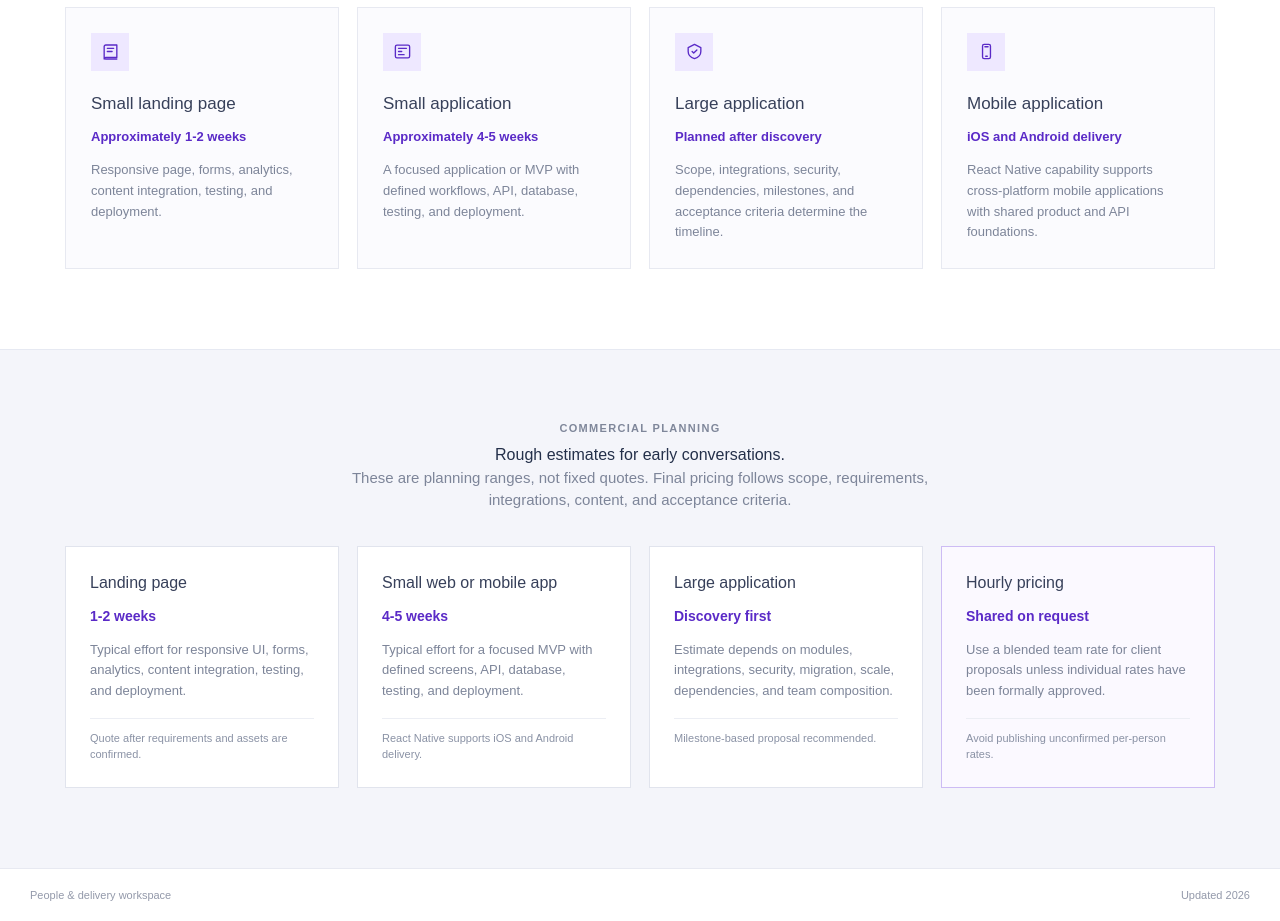
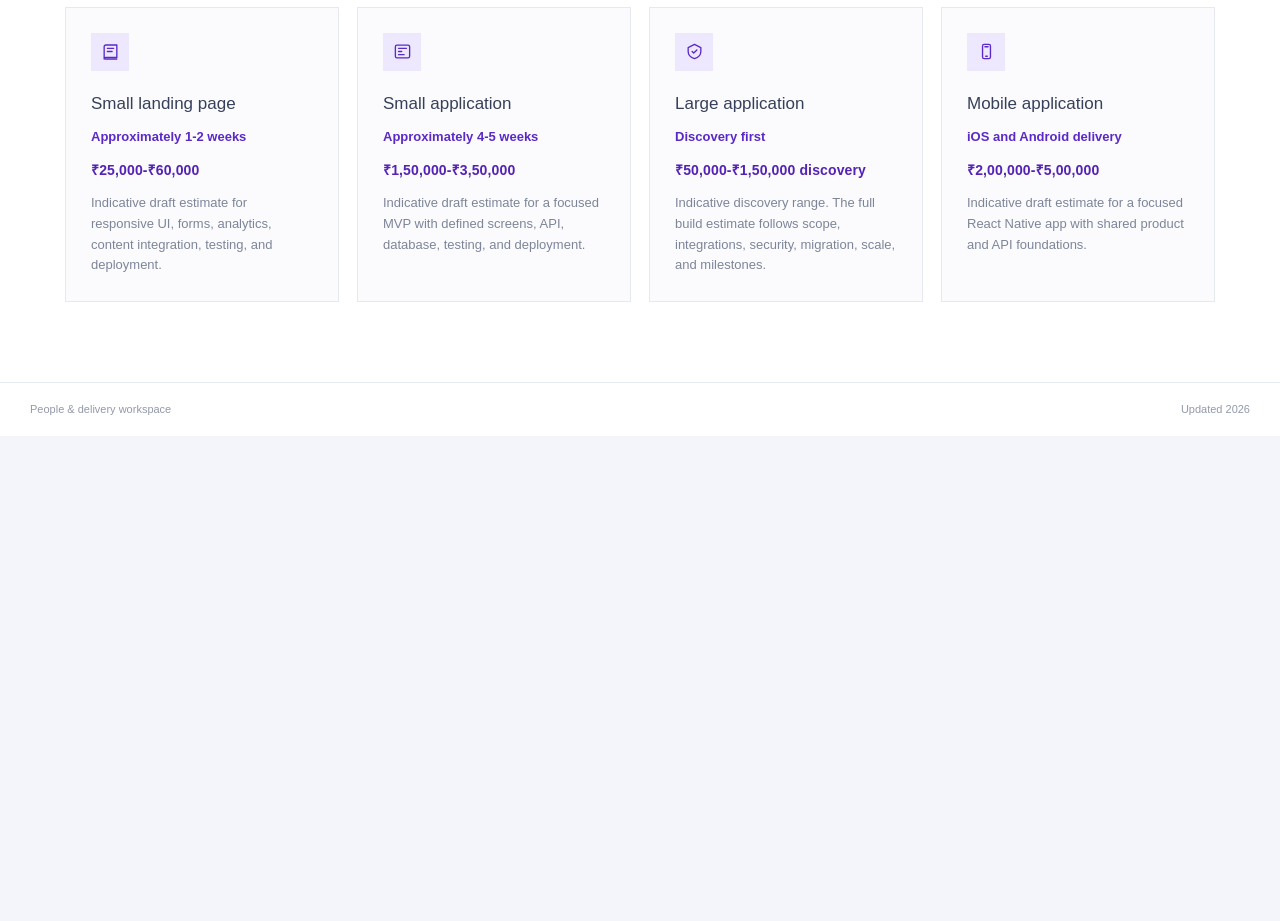
Before and after one commit to amitlvs/team-structure, a Next.js app: page / in a window 1280 px wide. Shown: the part 900-1821 px from the top of the page. After the commit the page ends 1336 px from the top, so only its background shows below. Built offline with nearby package versions, Linux system fonts and the light colour scheme.

Commit message:
Add indicative project price ranges

```diff
--- a/src/app/page.tsx
+++ b/src/app/page.tsx
@@ -207,20 +207,10 @@ export default function Home() {
       <section className="client-brief" aria-labelledby="client-brief-title">
         <div className="client-brief-heading"><div className="eyebrow">Client questions</div><h2 id="client-brief-title">Websites, web applications, and mobile apps.</h2><p>Inspect individual capability, or use these delivery answers when planning an engagement.</p></div>
         <div className="client-answers">
-          <article><div className="answer-icon"><AppIcon type="web" /></div><h3>Small landing page</h3><strong>Approximately 1-2 weeks</strong><p>Responsive page, forms, analytics, content integration, testing, and deployment.</p></article>
-          <article><div className="answer-icon"><AppIcon type="app" /></div><h3>Small application</h3><strong>Approximately 4-5 weeks</strong><p>A focused application or MVP with defined workflows, API, database, testing, and deployment.</p></article>
-          <article><div className="answer-icon"><AppIcon type="large" /></div><h3>Large application</h3><strong>Planned after discovery</strong><p>Scope, integrations, security, dependencies, milestones, and acceptance criteria determine the timeline.</p></article>
-          <article><div className="answer-icon"><AppIcon type="mobile" /></div><h3>Mobile application</h3><strong>iOS and Android delivery</strong><p>React Native capability supports cross-platform mobile applications with shared product and API foundations.</p></article>
-        </div>
-      </section>
-
-      <section className="commercial-guide" aria-labelledby="commercial-title">
-        <div className="client-brief-heading"><div className="eyebrow">Commercial planning</div><h2 id="commercial-title">Rough estimates for early conversations.</h2><p>These are planning ranges, not fixed quotes. Final pricing follows scope, requirements, integrations, content, and acceptance criteria.</p></div>
-        <div className="commercial-grid">
-          <article><h3>Landing page</h3><strong>1-2 weeks</strong><p>Typical effort for responsive UI, forms, analytics, content integration, testing, and deployment.</p><span className="estimate-note">Quote after requirements and assets are confirmed.</span></article>
-          <article><h3>Small web or mobile app</h3><strong>4-5 weeks</strong><p>Typical effort for a focused MVP with defined screens, API, database, testing, and deployment.</p><span className="estimate-note">React Native supports iOS and Android delivery.</span></article>
-          <article><h3>Large application</h3><strong>Discovery first</strong><p>Estimate depends on modules, integrations, security, migration, scale, dependencies, and team composition.</p><span className="estimate-note">Milestone-based proposal recommended.</span></article>
-          <article className="rate-card"><h3>Hourly pricing</h3><strong>Shared on request</strong><p>Use a blended team rate for client proposals unless individual rates have been formally approved.</p><span className="estimate-note">Avoid publishing unconfirmed per-person rates.</span></article>
+          <article><div className="answer-icon"><AppIcon type="web" /></div><h3>Small landing page</h3><strong>Approximately 1-2 weeks</strong><b className="price-range">₹25,000-₹60,000</b><p>Indicative draft estimate for responsive UI, forms, analytics, content integration, testing, and deployment.</p></article>
+          <article><div className="answer-icon"><AppIcon type="app" /></div><h3>Small application</h3><strong>Approximately 4-5 weeks</strong><b className="price-range">₹1,50,000-₹3,50,000</b><p>Indicative draft estimate for a focused MVP with defined screens, API, database, testing, and deployment.</p></article>
+          <article><div className="answer-icon"><AppIcon type="large" /></div><h3>Large application</h3><strong>Discovery first</strong><b className="price-range">₹50,000-₹1,50,000 discovery</b><p>Indicative discovery range. The full build estimate follows scope, integrations, security, migration, scale, and milestones.</p></article>
+          <article><div className="answer-icon"><AppIcon type="mobile" /></div><h3>Mobile application</h3><strong>iOS and Android delivery</strong><b className="price-range">₹2,00,000-₹5,00,000</b><p>Indicative draft estimate for a focused React Native app with shared product and API foundations.</p></article>
         </div>
       </section>
 
```
Also changed, not shown: src/app/globals.css.
